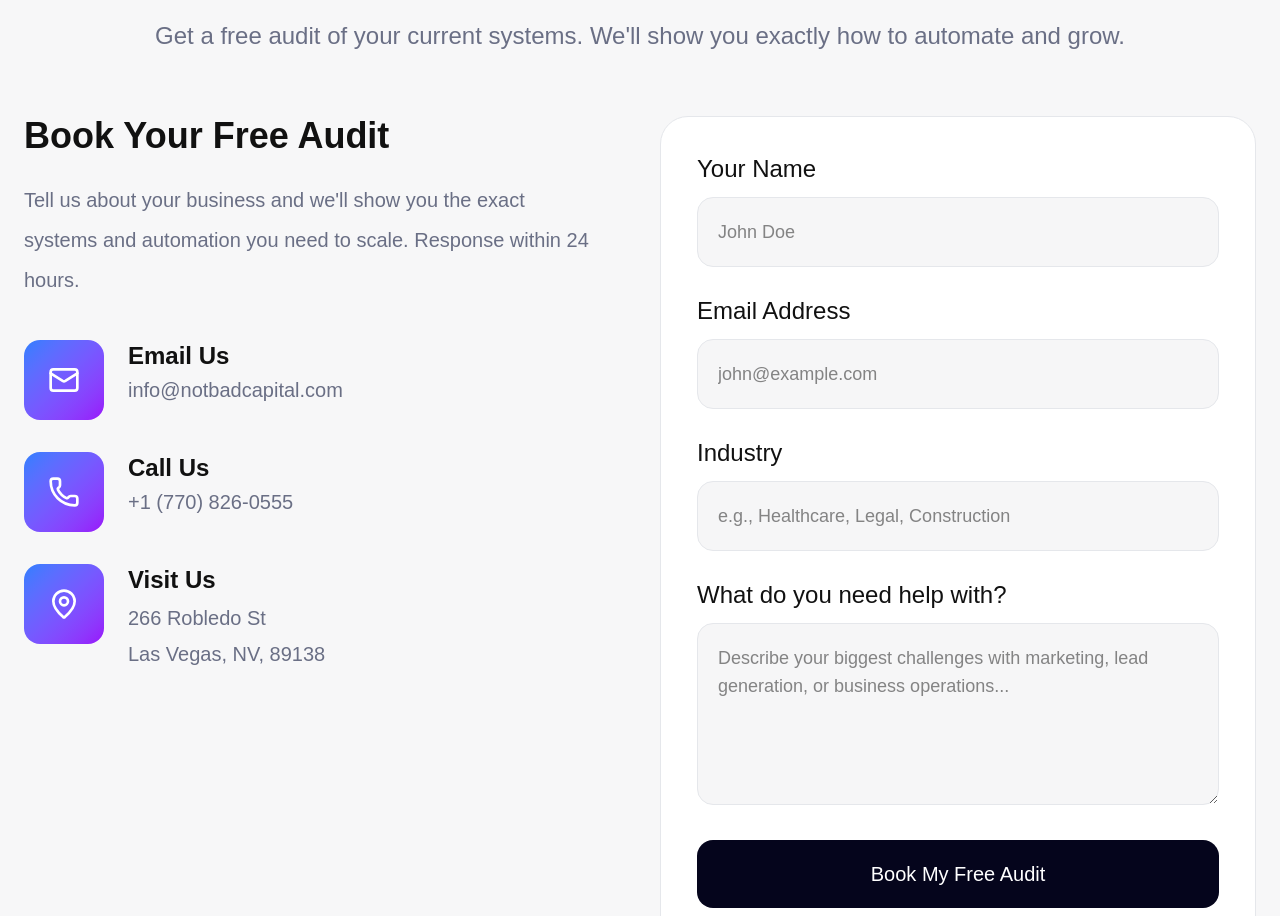
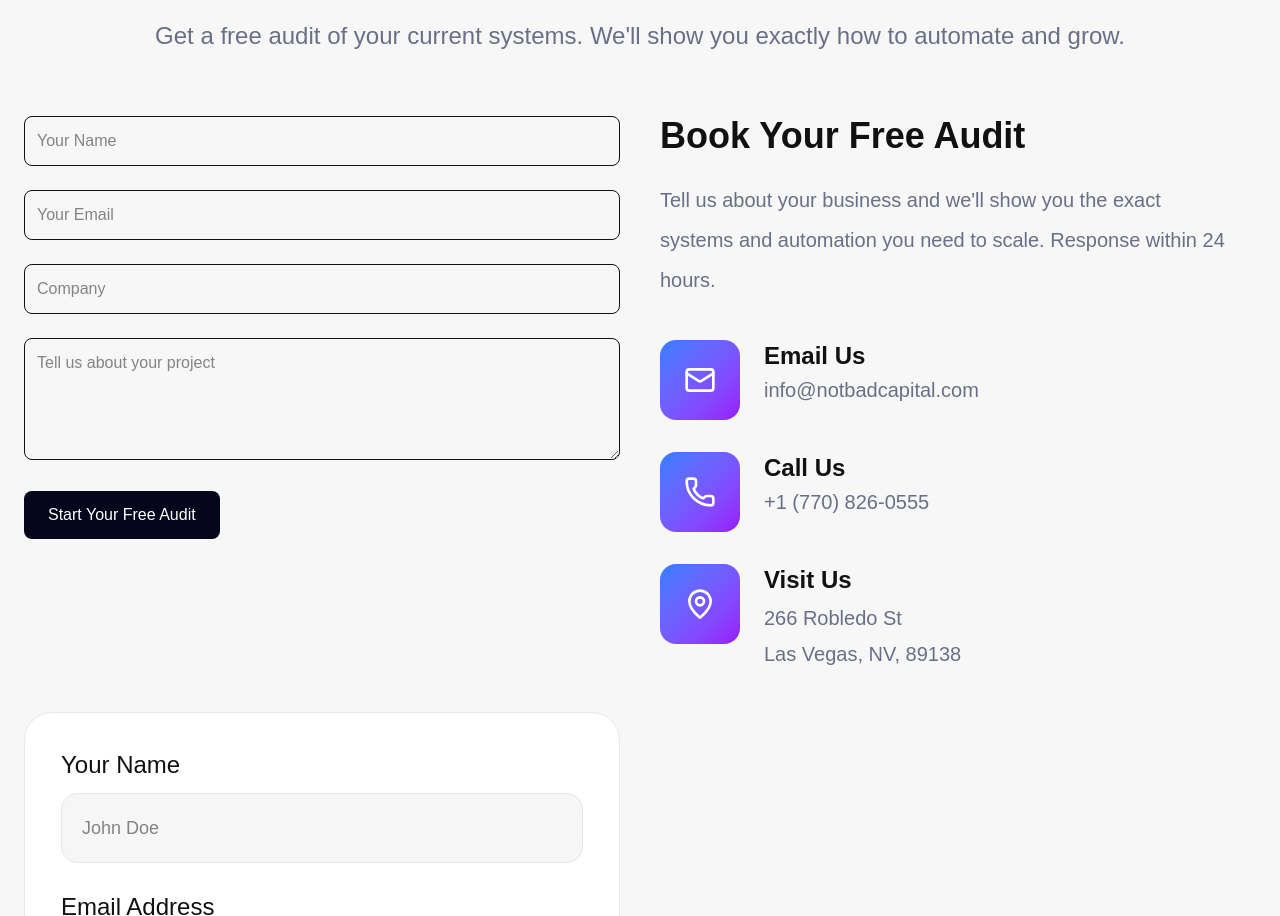
Before and after one commit to chunlinpengmark-commits/nb-digital, a Next.js app: page / in a window 1280 px wide. Shown: the part 3976-4892 px from the top of the page. Built offline with nearby package versions, Linux system fonts and the light colour scheme.

Commit message:
Add Formspree contact form

```diff
--- a/app/page.tsx
+++ b/app/page.tsx
@@ -268,6 +268,48 @@ export default function Home() {
         </div>
 
         <div className="mt-16 grid gap-10 md:grid-cols-2">
+          <form
+  action="https://formspree.io/f/xlgplbkp"
+  method="POST"
+  className="space-y-6"
+>
+  <input
+    type="text"
+    name="name"
+    placeholder="Your Name"
+    className="w-full border p-3 rounded-lg"
+    required
+  />
+
+  <input
+    type="email"
+    name="email"
+    placeholder="Your Email"
+    className="w-full border p-3 rounded-lg"
+    required
+  />
+
+  <input
+    type="text"
+    name="company"
+    placeholder="Company"
+    className="w-full border p-3 rounded-lg"
+  />
+
+  <textarea
+    name="message"
+    placeholder="Tell us about your project"
+    className="w-full border p-3 rounded-lg"
+    rows={4}
+  ></textarea>
+
+  <button
+    type="submit"
+    className="bg-[#05051c] text-white px-6 py-3 rounded-lg"
+  >
+    Start Your Free Audit
+  </button>
+</form>
           <div>
             <h3 className="text-4xl font-semibold">Book Your Free Audit</h3>
             <p className="mt-6 max-w-xl text-[20px] leading-10 text-[#6a6f85]">
```
